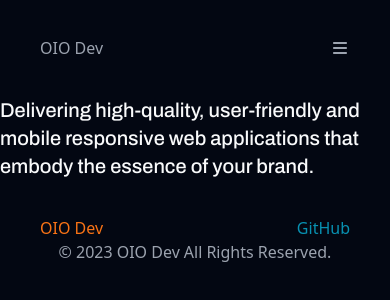
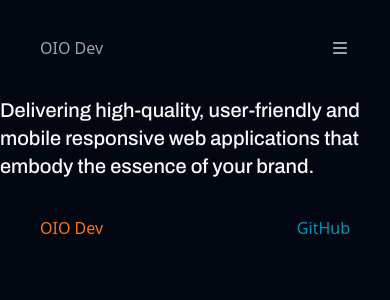
Before and after one commit to CodeByDex/OIODev, a Next.js app: page / in a window 390 px wide. Shown: the top 300 px of the page. Built offline with nearby package versions, Linux system fonts and the light colour scheme.

Commit message:
updated legal disclaimer to only appear when on md size or larger; it is hidden on mobile

```diff
--- a/src/components/Footer.js
+++ b/src/components/Footer.js
@@ -7,7 +7,9 @@ export default function Footer() {
 
     return (
         <footer className="footer--container px-10 py-9 ">
-                <div className="footer--first-row flex flex-row justify-between ">
+
+            {/* Footer Links */}
+                <div className="footer--first-row flex sm:flex-col lg:flex-row justify-between ">
                 <Link href="/" className=" text-brand-accent" alt="OIO Dev Logo">
                     OIO Dev
                 </Link>
@@ -16,13 +18,15 @@ export default function Footer() {
                 </a>
                 </div>
 
-                <span className="footer--second-row flex flex-row justify-center gap-1 ">© 2023
-                        <Link href="/" className="legal--disclaimer hover:underline hover:text-brand-accent " alt="OIO Dev Logo">
+                {/* Legal Disclaimer */}
+                <div>
+                <span className="footer--second-row hidden md:flex md:flex-row md:justify-center md:gap-1 ">© 2023
+                        <Link href="/" passHref className="legal--disclaimer hover:underline hover:text-brand-accent " alt="OIO Dev Logo">
                         OIO Dev
                         </Link>
                        All Rights Reserved.
                 </span>
-
+                </div>
 
         </footer>
     )
```
